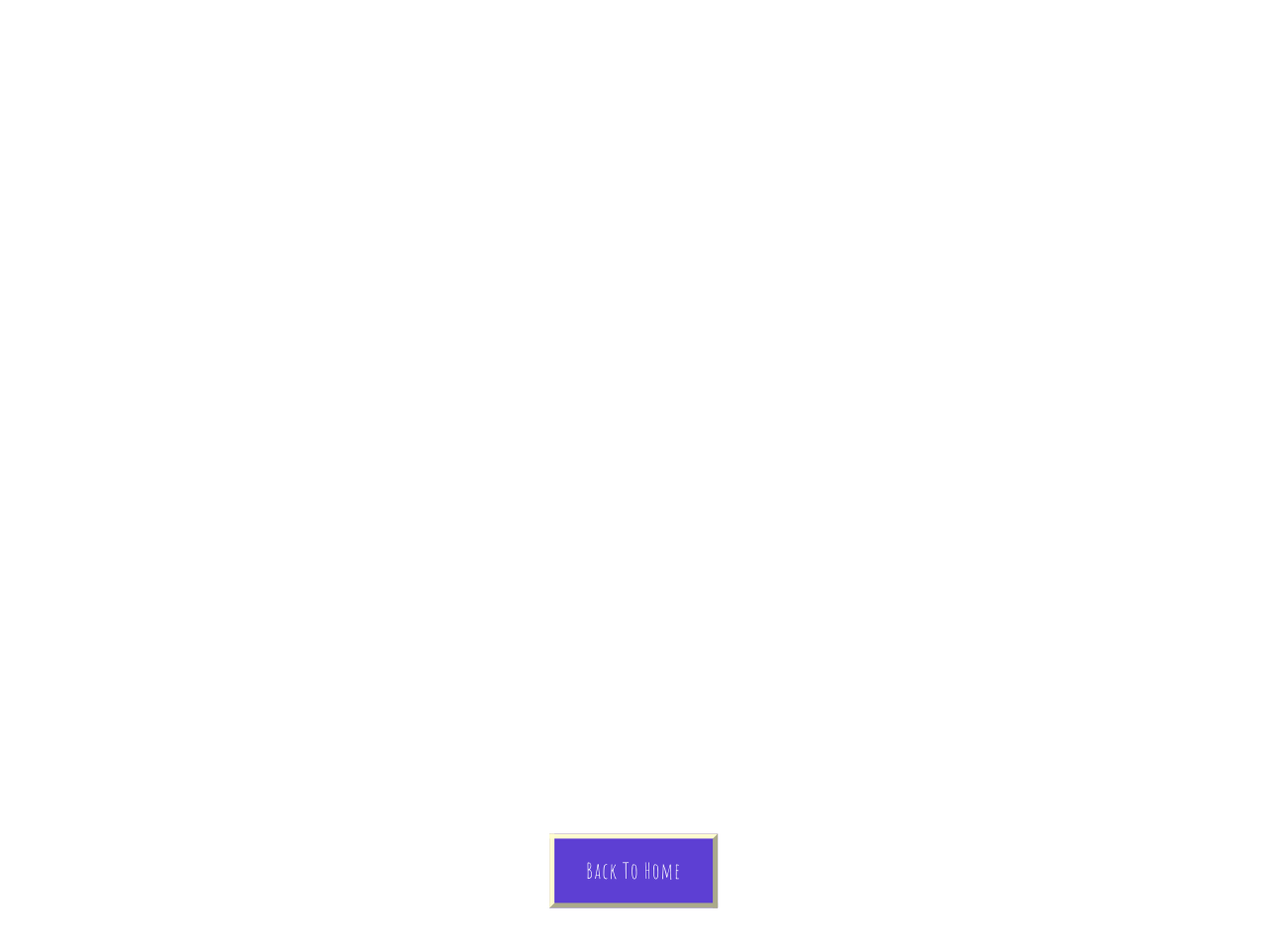
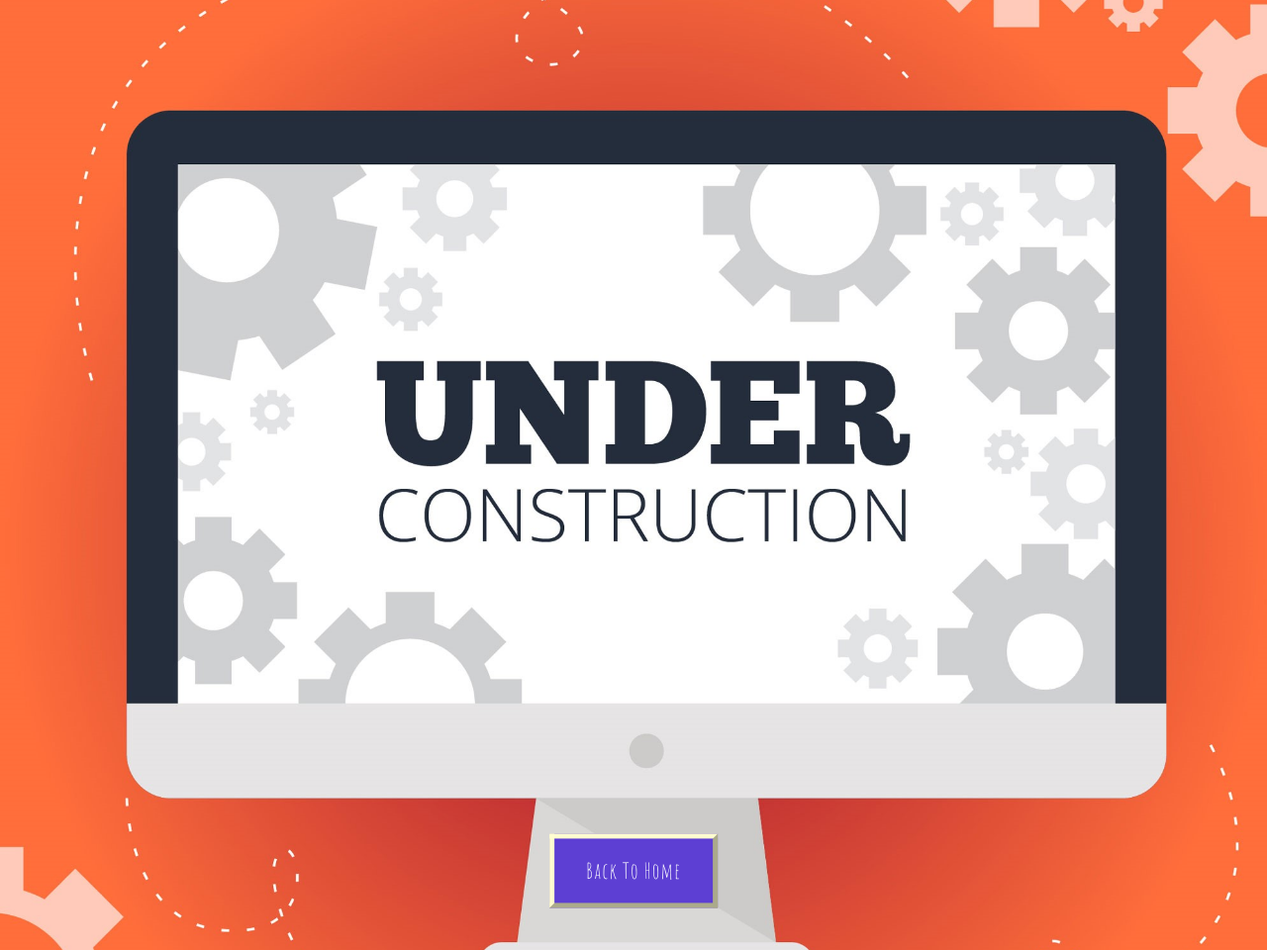
Before and after one commit to iOm3k/iOm3k.github.io, a plain HTML site: page index4.html in a window 1280 px wide. Shown: the whole page at 99% size. Drawn offline with nearby package versions, Linux system fonts and the light colour scheme.

Commit message:
Uwu
Fuck My Life

```diff
--- a/css/style4.css
+++ b/css/style4.css
@@ -15,15 +15,14 @@ body{
 #showcase{
 	background-image:url('../img/main.jpg');
 	background-size:cover;
-	background-position:fixed;
-	height:140vh;
+	background-position:center;
+	height:120vh;
 	display:flex;
 	flex-direction:column;
-	justify-content:top;
-	align-items:top;
-	text-align:top;
+	justify-content:center;
+	align-items:center;
+	text-align:center;
 	padding:0 20px;
-
 }
 
 #showcase section-a{
```
Also changed, not shown: img/main.jpg (added).
